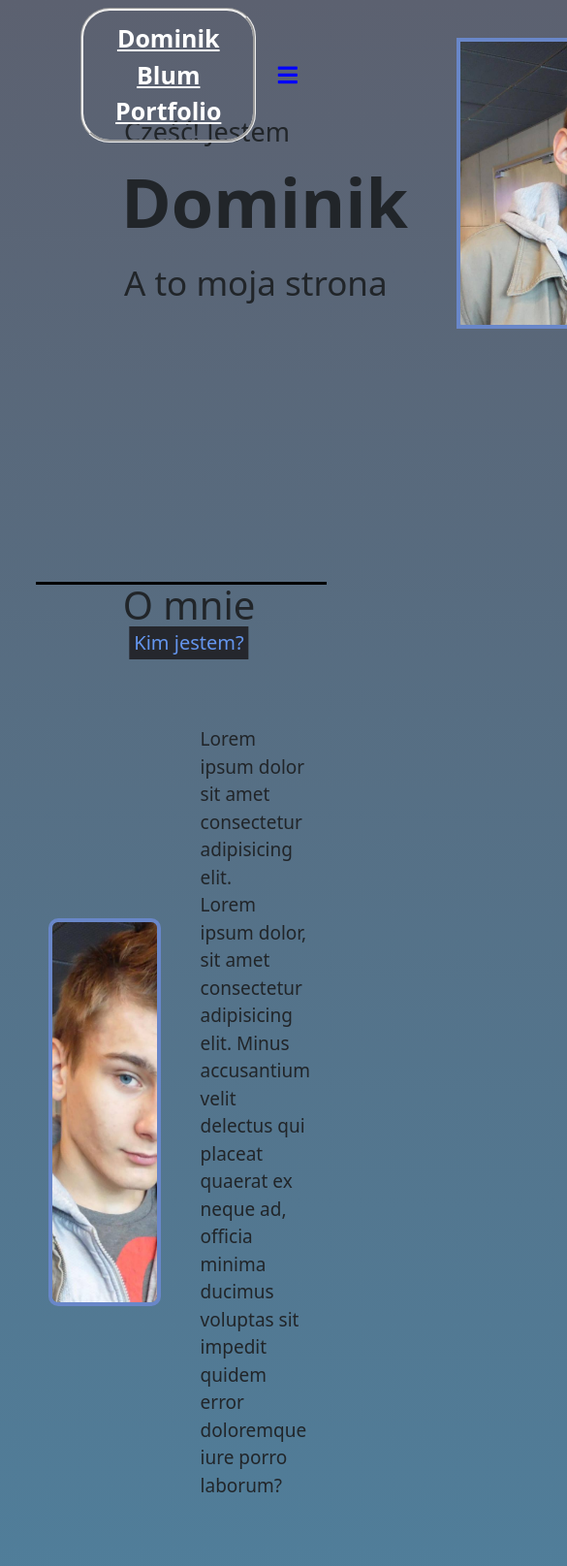
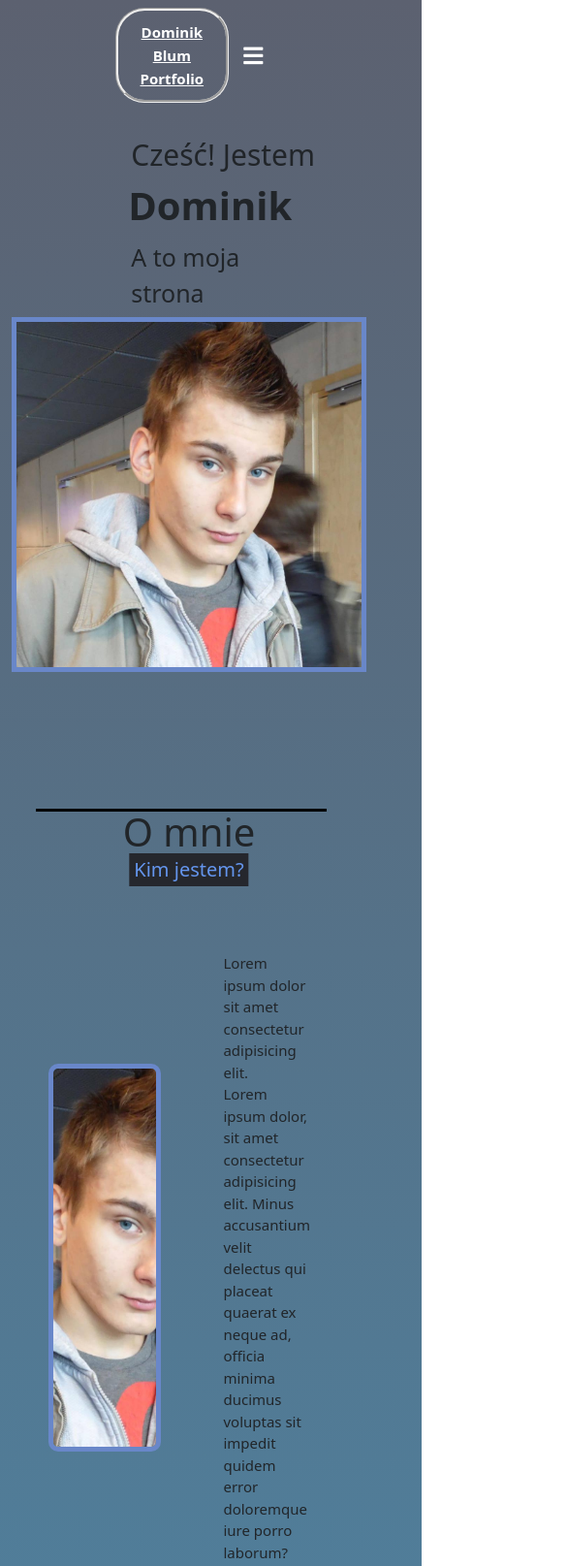
Before and after one commit to BloomySnX/Portfolio, a plain HTML site: page index.html in a window 390 px wide. Shown: the top 1615 px of the page at 97% size, 585 px wide, since content can reach past the window. Drawn offline with nearby package versions, Linux system fonts and the light colour scheme.

Commit message:
responsive rep

```diff
--- a/index.html
+++ b/index.html
@@ -33,6 +33,9 @@
     </nav>
 
     <section class="home" id="home">
+        <div class="container">
+            <div class="row">
+                <div class="col">
                     <div class="max-width">
                         <div class="home-content">
                             <div class="text-1">Cześć! Jestem</div>
@@ -40,12 +43,17 @@
                             <div class="text-3">A to moja strona<span></span></div>
                         </div>
                     </div>
+                </div>
+                <div class="col">
                     <div class="photo">
                         <div class="photo-zoom">
-                <img id="myImg" class="img-fluid" src="image/profil.jpg" style="width:70%; max-width:700px; min-width:300px">
+                            <img id="myImg" class="img-fluid" src="image/profil.jpg" style="width:100%; max-width:500px; min-width:300px; ">
                             <div id="myModal" class="modal">
                                 <span class="close">&times;</span>
                                 <img class="modal-content" id="img01">
+                            </div>
+                        </div>
+                    </div>
                 </div>
             </div>
         </div>
@@ -206,7 +214,7 @@
 
             <div class="mail">
                 <p style="margin-top: 5%;">Lub</p>
-                skontaktuj się zemną klikając w
+                skontaktuj się ze mną klikając w
                 <br>
                 <h1 class="mailContact"><a href="mailto:dominikblumkontakt@gmail.com">dominikblumkontakt@gmail.com</a></h1>
             </div>
--- a/style.css
+++ b/style.css
@@ -60,7 +60,7 @@ html {
 }
 
 .navbar .menu li a {
-    color: white;
+    color: #fff;
     font-size: 18px;
     font-weight: 500;
     margin-left: 25px;
@@ -76,7 +76,7 @@ html {
 
 .menu-btn {
     margin-left: 10%;
-    color: blue;
+    color: #fff;
 }
 
 
@@ -85,7 +85,7 @@ html {
 .home {
     display: flex;
     min-height: 500px;
-    padding-top: 10%;
+    padding-top: 20%;
 }
 
 .home .max-width {
@@ -107,13 +107,6 @@ html {
     margin: 5px 0;
 }
 
-.home .left img {
-    height: 400px;
-    width: 400px;
-    object-fit: cover;
-    border-radius: 10px;
-}
-
 body {
     /* background-color: #5C6170; */
     background-image: linear-gradient(#5C6170 0%, #3FA7D6 100%);
@@ -121,7 +114,7 @@ body {
 
 img {
     border-style: solid;
-    border-width: 4px;
+    border-width: 5px;
     border-color: #6987C9;
 }
 
@@ -131,8 +124,6 @@ img {
 section {
     padding: 100px 0;
 }
-
-.about {}
 
 .about .about-content {
     display: flex;
@@ -385,6 +376,8 @@ y .skills .skills-content .column {
     animation: CS 3s normal forwards;
 }
 
+.bars>span {}
+
 
 /* skill animation */
 
@@ -541,6 +534,26 @@ footer {
 
 /* responsive */
 
+@media(max-width:950px) {
+    .home .home-content .text-1 {
+        font-size: 33px;
+    }
+    .home .home-content .text-2 {
+        font-size: 33px;
+    }
+    .home .home-content .text-3 {
+        font-size: 24px;
+    }
+    .img {
+        width: 100%;
+        max-width: 300px;
+    }
+    .about .about-content {
+        margin-left: auto;
+        margin-right: auto;
+    }
+}
+
 @media(max-width:900px) {
     .menu-btn {
         display: block;
@@ -574,6 +587,28 @@ footer {
         margin: 20px 0;
         font-size: 25px;
     }
+    .navbar .logo a {
+        color: #fff;
+        font-size: 20px;
+    }
+    .home .home-content .text-1 {
+        font-size: 30px;
+    }
+    .home .home-content .text-2 {
+        font-size: 30px;
+    }
+    .home .home-content .text-3 {
+        font-size: 20px;
+    }
+    img {
+        width: 100%;
+        max-width: 300px;
+        margin-left: auto;
+        margin-right: auto;
+    }
+    .home .container {
+        margin-bottom: -15%;
+    }
     .home .home-content .text-2 {
         font-size: 70px;
     }
@@ -586,4 +621,102 @@ footer {
     .skills .skills-content .column {
         width: calc(50% - 30px);
     }
+    .about .aboutTitle {
+        font-size: 20px;
+    }
+    .about .aboutContent {
+        font-size: 20px;
+    }
 }
+
+@media(max-width:850px) {
+    .home .home-content .text-1 {
+        font-size: 30px;
+    }
+    .home .home-content .text-2 {
+        font-size: 30px;
+    }
+    .home .home-content .text-3 {
+        font-size: 20px;
+    }
+    img {
+        width: 100%;
+        max-width: 250px;
+        margin-left: -5%;
+        margin-right: auto;
+    }
+    .about .aboutTitle {
+        font-size: 15px;
+    }
+    .about .aboutContent {
+        font-size: 15px;
+    }
+    .navbar .logo a {
+        color: #fff;
+        font-size: 17px;
+    }
+}
+
+@media(max-width:500px) {
+    .menu-btn {
+        display: block;
+        z-index: 999;
+    }
+    .max-width {
+        padding: 0 50px;
+    }
+    .menu-btn i.active::before {
+        content: "\f00d";
+    }
+    .navbar .menu {
+        position: fixed;
+        height: 100vh;
+        width: 100%;
+        left: -100%;
+        top: 0;
+        background: #111;
+        text-align: center;
+        padding-top: 80px;
+        transition: all 0.3 ease;
+    }
+    .navbar .menu.active {
+        left: 0;
+    }
+    .navbar .menu li {
+        display: block;
+    }
+    .navbar .menu li a {
+        display: inline-block;
+        margin: 20px 0;
+        font-size: 25px;
+    }
+    .navbar .logo a {
+        color: #fff;
+        font-size: 15px;
+    }
+    .home .container {
+        margin-top: 15%;
+    }
+    .about .photo {
+        width: 100%;
+        max-width: 150px;
+        margin-left: auto;
+        margin-right: auto;
+    }
+    img {
+        margin-left: auto;
+        margin-right: auto;
+    }
+    .home .home-content .text-2 {
+        font-size: 40px;
+    }
+    .home .home-content .text-3 {
+        font-size: 25px;
+    }
+    .about .about-content .column {
+        width: 40%;
+    }
+    .skills .skills-content .column {
+        width: calc(50% - 30px);
+    }
+}
```
Lines whose indentation alone changed are shown as unchanged.
